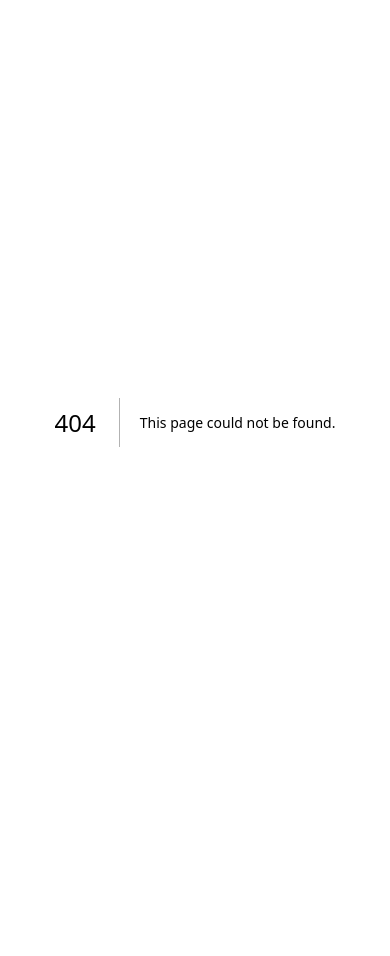
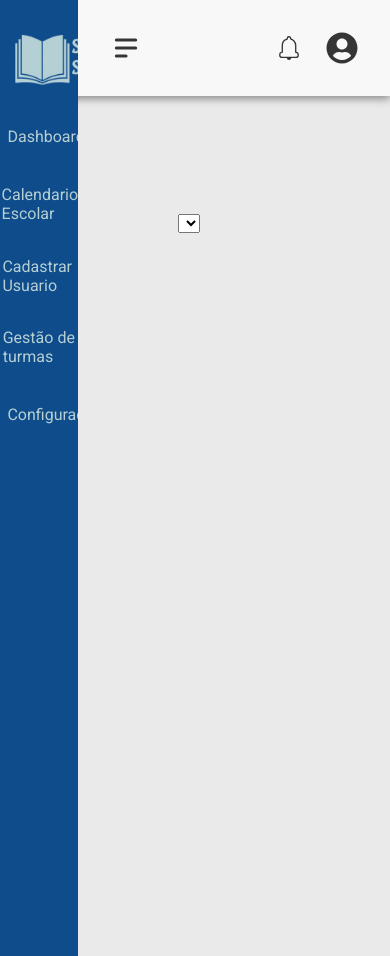
Before and after one commit to Alisonjs0/SchoolSync, a Next.js app: page /pages/cadastrarAlunos in a window 390 px wide. Before the commit this address had no page. Before the commit the page ends 844 px from the top, so only its background shows below. Built offline with nearby package versions, Linux system fonts and the light colour scheme.

Commit message:
atualizacoes responsividade

```diff
--- a/app/globals.css
+++ b/app/globals.css
@@ -1,6 +1,8 @@
 :root {
-  --background: #ffffff;
-  --foreground: #171717;
+  --Bluebackground: #0E4C8C;
+  --background: #EAEAEA;
+  --green: #2F9C43;
+  --fontColor: #333;
 }
 
 @media (prefers-color-scheme: dark) {
@@ -18,7 +20,6 @@ body {
 
 body {
   color: var(--foreground);
-  background: var(--background);
   font-family: Arial, Helvetica, sans-serif;
   -webkit-font-smoothing: antialiased;
   -moz-osx-font-smoothing: grayscale;
@@ -28,6 +29,7 @@ body {
   box-sizing: border-box;
   padding: 0;
   margin: 0;
+  font-family: "Roboto", system-ui;
 }
 
 a {
--- a/app/pages/boletimEscolar/boletim.css
+++ b/app/pages/boletimEscolar/boletim.css
@@ -18,7 +18,7 @@
     display: flex;
     justify-content: space-between;
     background-color: #0d47a1;
-    color: white;
+    color: rgb(231, 231, 231);
     padding: 30px 40px;
     border-radius: 10px 10px 0 0;
   }
--- /dev/null
+++ b/app/pages/cadastrarAlunos/cadastrarAlunos.css
@@ -0,0 +1,3 @@
+h3 {
+    color: var(--background);
+}
--- /dev/null
+++ b/app/pages/cadastrarAlunos/page.js
@@ -0,0 +1,20 @@
+import EsqueletoPrincipal from "../esqueletoPrincipal/page.js";
+
+import './cadastrarAlunos.css'
+
+const CadastrarAlunos = () => {
+  return (
+    <div>
+        <EsqueletoPrincipal>
+            <div className="container conteudoMenus">
+                <h3>Cadastrar Alunos</h3>
+                <div>
+                    <select id="opcoesTurmas"></select>
+                </div>
+            </div>
+        </EsqueletoPrincipal>
+    </div>
+  )
+}
+
+export default CadastrarAlunos
--- a/app/pages/dashboard/menus.css
+++ b/app/pages/dashboard/menus.css
@@ -10,7 +10,7 @@
 .conteudoMenus .menus  {
     width: 400px;
     height: 140px;
-    background: #EAEAEA;
+    background: var(--background);
     border-radius: 20px;
     box-shadow: 0px 4px 4px 0px #0000003b;
     padding: 24px 32px;
@@ -34,7 +34,7 @@
 }
 
 .menuComicon span {
-    color: #2F9C43;
+    color: var(--green);
     font-size: 9px;
     position: absolute;
 }
--- a/app/pages/esqueletoPrincipal/dashboardTemplate.css
+++ b/app/pages/esqueletoPrincipal/dashboardTemplate.css
@@ -5,7 +5,7 @@
     padding: 0;
     margin: 0;
     box-sizing: border-box;
-    background: #EAEAEA;
+    background: var(--background);
     display: grid;
     grid-template-columns: repeat(8, 1fr);
     grid-template-rows: repeat(8, 1fr);
@@ -16,7 +16,7 @@
     min-height: 100vh;
     overflow: auto;
     width: 20vw;
-    background: #0E4C8C;
+    background: var(--Bluebackground);
     z-index: 1;
     grid-area: 1 / 1 / 9 / 2;
     transition: .8s ease;
@@ -77,7 +77,7 @@
 .menuSuperior .icon {
     width: 2rem;
     height: 2rem;
-    color: #303030;
+    color: #353535;
 }
 
 .menuUsuario div {
--- a/app/pages/horarios/page.js
+++ b/app/pages/horarios/page.js
@@ -3,7 +3,7 @@ import "./horario.css";
 
 const Horarios = () => {
   const horarioDeAula = [
-    "7:30", "8:20", "8:20", "8:20", "8:20", "8:20", "8:20", "8:20"
+    "7:30", "8:20", "8:20", "8:20", "8:20", "8:20", "8:20", "8:20", "10:00"
   ];
   return (
     <div>
--- a/app/pages/login/page.js
+++ b/app/pages/login/page.js
@@ -10,6 +10,7 @@ const LoginPage = () => {
     const [usuario, setUsuario] = useState('');
     const [senha, setSenha] = useState('');
     const [lembrarSenha, setLembrarSenha] = useState(false);
+
 
     function Login() {
         if (usuario === "01704127" && senha === "89627123") {
```
Also changed, not shown: app/pages/esqueletoPrincipal/page.js (line endings or trailing spaces).
